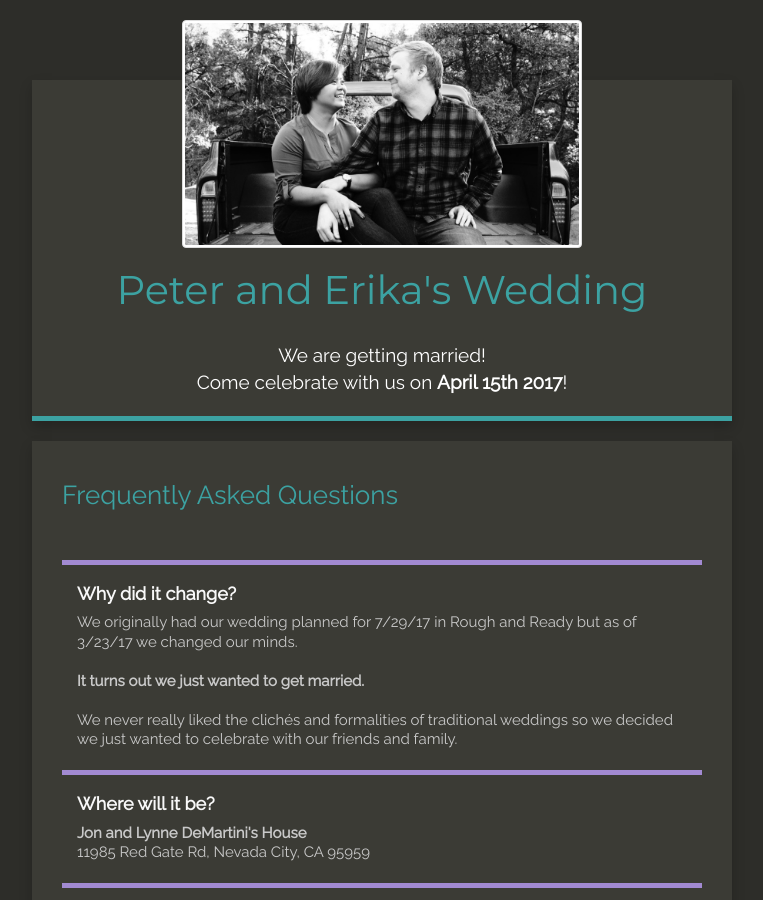
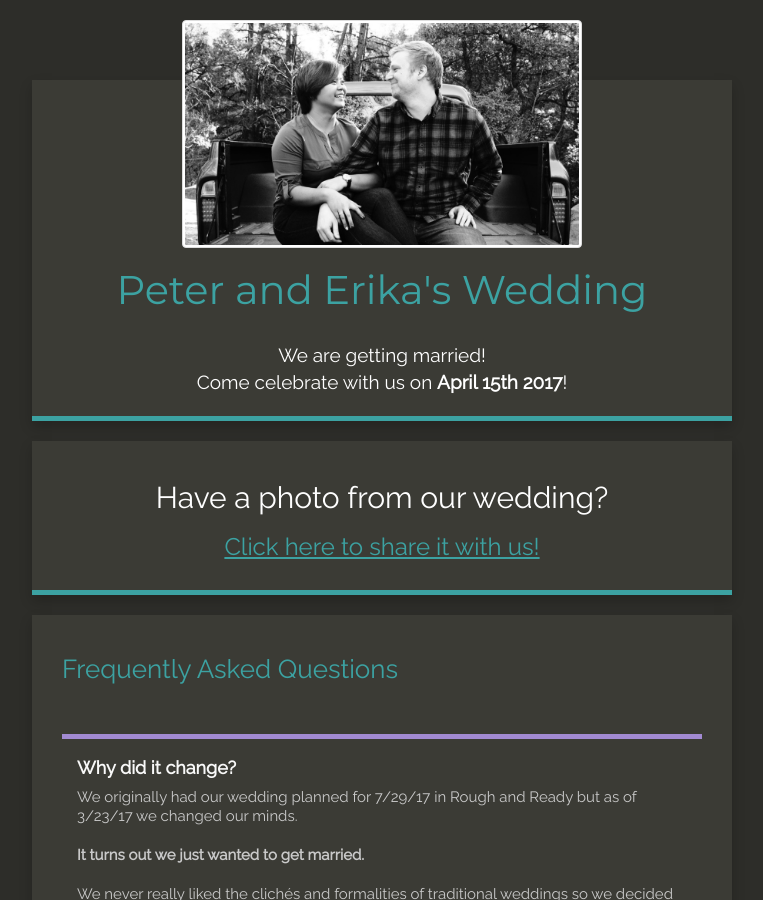
Before and after one commit to peterdemartini/peter-and-erika-wedding, a Jekyll site: the page built from index.html, in a window 1280 px wide and 900 px high. Shown: the whole window, without its empty margins (258-1021 px from the left). Built offline with Jekyll 4.4.1, drawn with Linux system fonts in a browser that asks for light colours; nearby versions of some CDN libraries.

Commit message:
added photo upload link

```diff
--- a/index.html
+++ b/index.html
@@ -13,6 +13,10 @@ make-smaller-titles: true
       <div class="about-text">
         {{ site.data.about.description }}
       </div>
+    </div>
+    <div class="col-md-12 main content-panel text-center">
+      <h2>Have a photo from our wedding?</h2>
+      <h3><a style="text-decoration: underline;" href="http://upload.peteranderika.info">Click here to share it with us!</a></h3>
     </div>
     <div class="col-md-12 main content-panel">
       <div class="faq">
```
